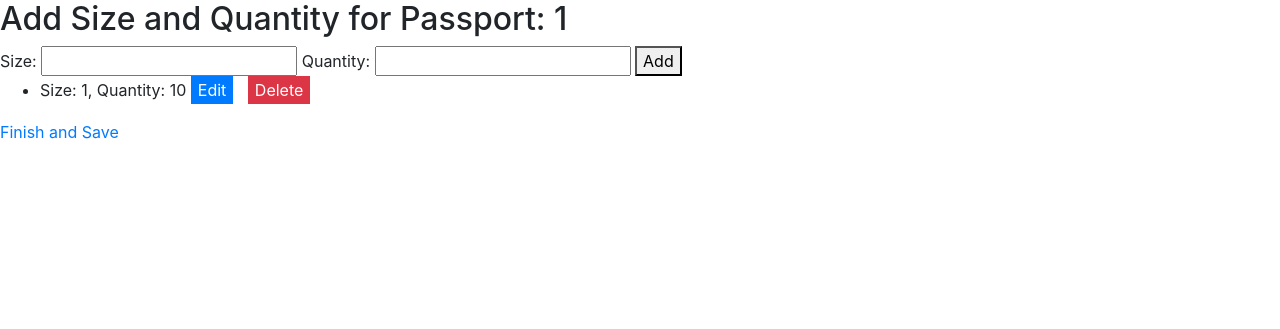
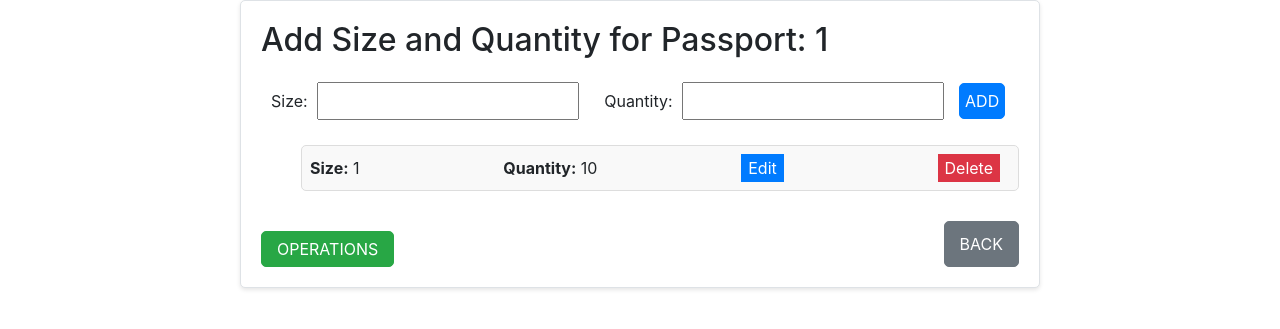
Before and after one commit to TemirlanSadykov/AktisERP, a Django app: template production/templates/technologist/passports/create_size_quantity.html in a window 1280 px wide. Shown: the part 44-373 px from the top of the page. Run offline with Django 5.2, Linux system fonts and the light colour scheme; the template is opened without the code that fills it: most values are stand-ins (such as "Sample title", 1, 10 or a date in 2020); form fields are guessed from the names that the template uses; some libraries are stand-ins or nearby versions.

Commit message:
ADDITIONAL css

```diff
--- a/production/templates/employee/works/done_list.html
+++ b/production/templates/employee/works/done_list.html
@@ -4,7 +4,7 @@
 
 {% block content %}
 <div class="content-container">
-  <div class="employee-header">
+  <div class="filter-header">
     <h2 class="list-heading">{% trans "Completed Jobs" %}</h2>
     <form method="get" action="" class="date-filter-form">
       <label for="start_date">{% trans "Start Date" %}:</label>
--- a/production/templates/technologist/passports/create_size_quantity.html
+++ b/production/templates/technologist/passports/create_size_quantity.html
@@ -2,27 +2,43 @@
 {% load i18n %}
 
 {% block content %}
-<h2>Add Size and Quantity for Passport: {{ passport.id }}</h2>
+<div class="content-container">
 
-<form id="sizeQuantityForm" method="post">
+
+  <div class="filter-header">
+    <h2 class="list-heading">{% trans "Add Size and Quantity for Passport:" %} {{ passport.id }}</h2>
+    <form id="sizeQuantityForm" method="post" class="date-filter-form">
       {% csrf_token %}
-  Size: {{ form.size }}
-  Quantity: {{ form.quantity }}
-  <button type="submit">{% trans "Add" %}</button>
+      <div class="form-group">
+        <label>{% trans "Size:" %}</label>
+        {{ form.size }}
+      </div>
+      <div class="form-group">
+        <label>{% trans "Quantity:" %}</label>
+        {{ form.quantity }}
+      </div>
+      <button type="submit" class="btn edit-btn">{% trans "Add" %}</button>
     </form>
+  </div>
 
-<ul id="sizeQuantityList">
+
+  <ul id="sizeQuantityList" class="size-quantity-list">
     {% for sq in size_quantities %}
-    <li id="sq-{{ sq.id }}">
-      Size: <span class="size" data-sq-id="{{ sq.id }}">{{ sq.size }}</span>,
-      Quantity: <span class="quantity" data-sq-id="{{ sq.id }}">{{ sq.quantity }}</span>
+      <li id="sq-{{ sq.id }}" class="size-quantity-item">
+        <span class="detail"><strong>{% trans "Size:" %}</strong> <span class="size" data-sq-id="{{ sq.id }}">{{ sq.size }}</span></span>
+        <span class="detail"><strong>{% trans "Quantity:" %}</strong> <span class="quantity" data-sq-id="{{ sq.id }}">{{ sq.quantity }}</span></span>
         <button class="edit-btn" data-sq-id="{{ sq.id }}">{% trans "Edit" %}</button>
         <button class="delete-btn" data-sq-id="{{ sq.id }}">{% trans "Delete" %}</button>
       </li>
     {% endfor %}
   </ul>
 
-<a href="{% url 'assign_operations' passport.id %}">{% trans "Finish and Save" %}</a>
+  <div class="form-actions">
+    <a href="{% url 'assign_operations' passport.id %}" class="btn complete-btn">{% trans "Operations" %}</a>
+    <a href="{% url 'passport_detail' passport.id %}" class="btn back-btn">{% trans "Back" %}</a>
+  </div>
+</div>
+
 
 <script>
   var passportId = "{{ passport.id }}";
@@ -30,6 +46,8 @@
   var editText = "{% trans 'Edit' %}";
   var saveText = "{% trans 'Save' %}";
   var confirmDeleteText = "{% trans 'Are you sure you want to delete this item?' %}";
+  var sizeText = "{% trans 'Size:' %}";
+  var quantityText = "{% trans 'Quantity:' %}";
 </script>
 
 {% verbatim %}
@@ -144,10 +162,45 @@ document.addEventListener("DOMContentLoaded", function() {
 
   function updateSizeQuantityList(sizeQuantities) {
     const list = document.getElementById('sizeQuantityList');
-    list.innerHTML = '';
+    list.innerHTML = ''; // Clear existing list
     sizeQuantities.forEach(sq => {
       const li = document.createElement('li');
-      li.innerHTML = `Size: <span class="size" data-sq-id="${sq.id}">${sq.size}</span>, Quantity: <span class="quantity" data-sq-id="${sq.id}">${sq.quantity}</span> <button class="edit-btn" data-sq-id="${sq.id}">${editText}</button> <button class="delete-btn" data-sq-id="${sq.id}">${deleteText}</button>`;
+      li.setAttribute('id', 'sq-' + sq.id);
+      li.classList.add('size-quantity-item');
+
+      const sizeSpan = document.createElement('span');
+      sizeSpan.classList.add('size');
+      sizeSpan.setAttribute('data-sq-id', sq.id);
+      sizeSpan.textContent = sq.size;
+
+      const quantitySpan = document.createElement('span');
+      quantitySpan.classList.add('quantity');
+      quantitySpan.setAttribute('data-sq-id', sq.id);
+      quantitySpan.textContent = sq.quantity;
+
+      const editBtn = document.createElement('button');
+      editBtn.classList.add('edit-btn');
+      editBtn.setAttribute('data-sq-id', sq.id);
+      editBtn.textContent = editText;
+
+      const deleteBtn = document.createElement('button');
+      deleteBtn.classList.add('delete-btn');
+      deleteBtn.setAttribute('data-sq-id', sq.id);
+      deleteBtn.textContent = deleteText;
+
+      const sizeTextEl = document.createElement('strong');
+      sizeTextEl.textContent = sizeText;
+
+      const quantityTextEl = document.createElement('strong');
+      quantityTextEl.textContent = quantityText;
+
+      li.appendChild(sizeTextEl);
+      li.appendChild(sizeSpan);
+      li.appendChild(quantityTextEl);
+      li.appendChild(quantitySpan);
+      li.appendChild(editBtn);
+      li.appendChild(deleteBtn);
+
       list.appendChild(li);
     });
   }
--- a/static/css/main_style.css
+++ b/static/css/main_style.css
@@ -466,7 +466,7 @@ nav form button:hover {
     background-color: #c82333; /* Blue */
 }
 
-.employee-header {
+.filter-header {
     display: flex;
     flex-direction: column; /* Stack elements vertically */
     align-items: start; /* Align items to the start of the flex container */
@@ -483,7 +483,9 @@ nav form button:hover {
 
 .date-filter-form label,
 .date-filter-form input,
-.date-filter-form button {
+.date-filter-form button,
+.date-filter-form p,
+.date-filter-form div {
     margin: 0; /* Remove default margins */
     padding: 5px; /* Add some padding for better appearance */
 }
@@ -493,3 +495,23 @@ nav form button:hover {
     cursor: pointer; /* Change cursor to pointer on hover */
     /* Add more styles here to match your button design */
 }
+
+.size-quantity-item {
+    display: flex;
+    align-items: center; /* Align items vertically in the center */
+    justify-content: space-between; /* Distribute space between the details and the buttons */
+    padding: 8px;
+    border: 1px solid #ddd; /* Optional border for each item */
+    border-radius: 5px; /* Rounded corners for each item */
+    margin-bottom: 10px; /* Space between each item */
+    background-color: #f9f9f9; /* Light background color for each item */
+}
+
+.assign-operations-container {
+    margin: auto;
+    padding: 20px;
+    background: #fff;
+    border: 1px solid #dee2e6;
+    border-radius: 5px;
+    box-shadow: 0 2px 4px rgba(0,0,0,0.1);
+}
```
Also changed, not shown: production/templates/admin/salaries/detail.html (+20 -5 lines), production/templates/admin/salaries/list.html (+14 -5 lines), production/templates/technologist/passports/assign_operations.html (+18 -12 lines). Lines whose indentation alone changed are shown as unchanged.
